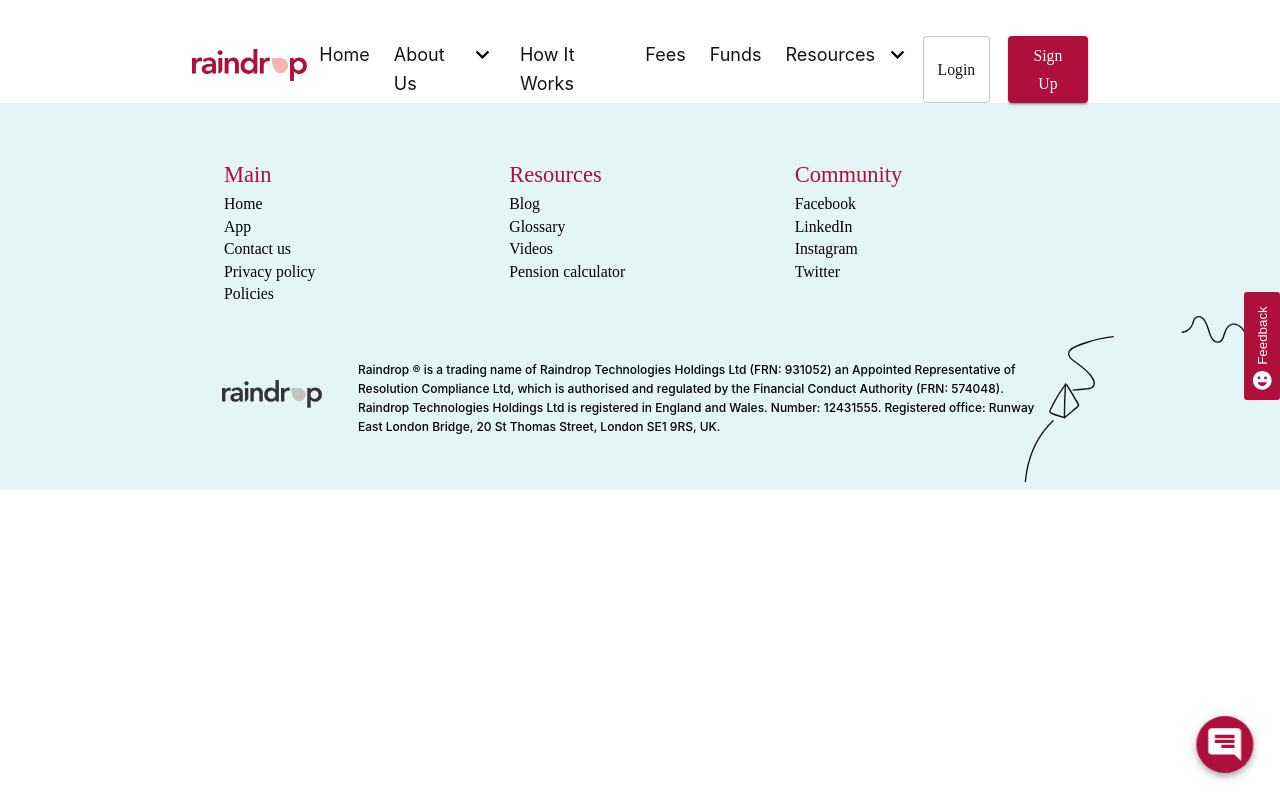
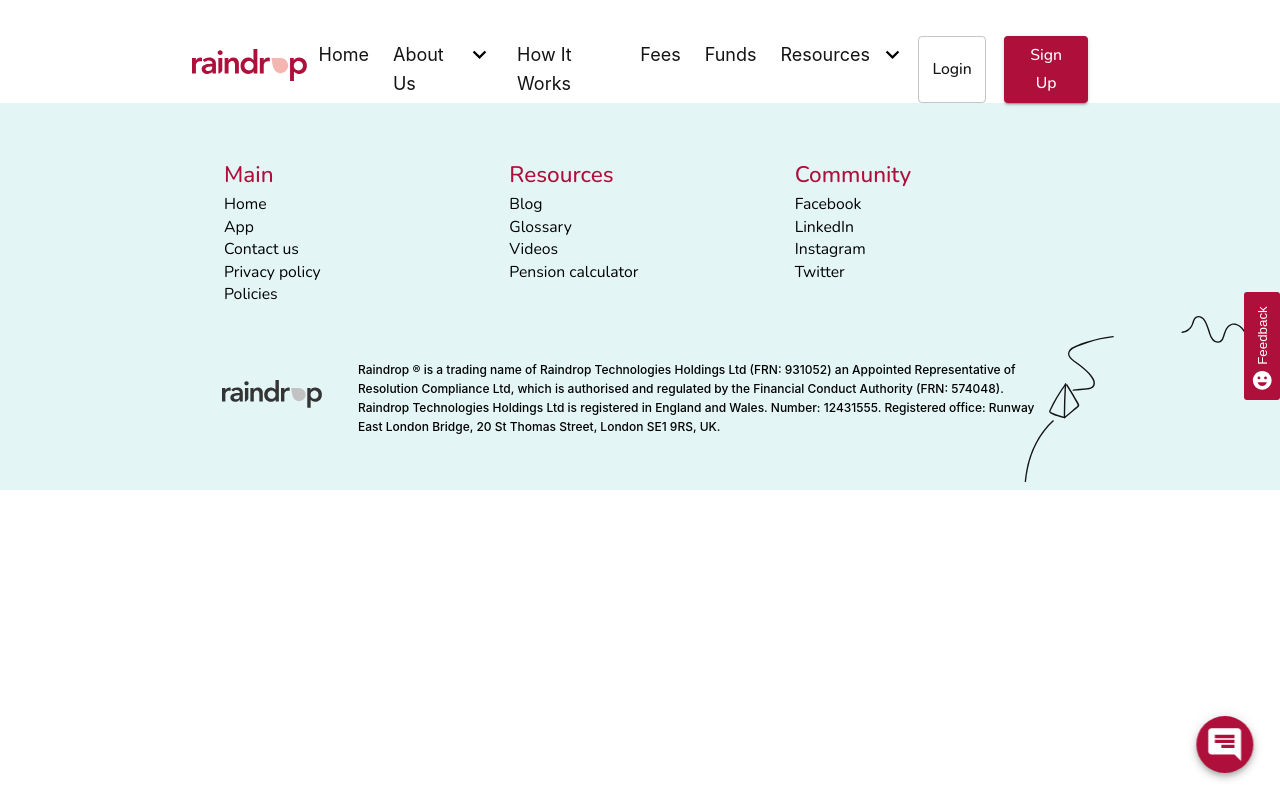
Before and after one commit to CarlosReinoso/raindrop, a Next.js app: page / in a window 1280 px wide. Built offline with nearby package versions, Linux system fonts and the light colour scheme.

Commit message:
css style link sorted

```diff
--- a/pages/_document.tsx
+++ b/pages/_document.tsx
@@ -9,9 +9,12 @@
       <Html lang="en">
         <Head>
           <meta name="theme-color" content={theme.palette.primary.main} />
-
           <link
-            href="https://fonts.googleapis.com/css2?family=Roboto:300,400,500,700&display=swap"
+            rel="stylesheet"
+            href="https://fonts.googleapis.com/css?family=Nunito:300,400,500,700&display=swap"
+          />
+          <link
+            href="https://fonts.googleapis.com/css?family=Roboto:300,400,500,700&display=swap"
             rel="stylesheet"
           />
         </Head>
```
